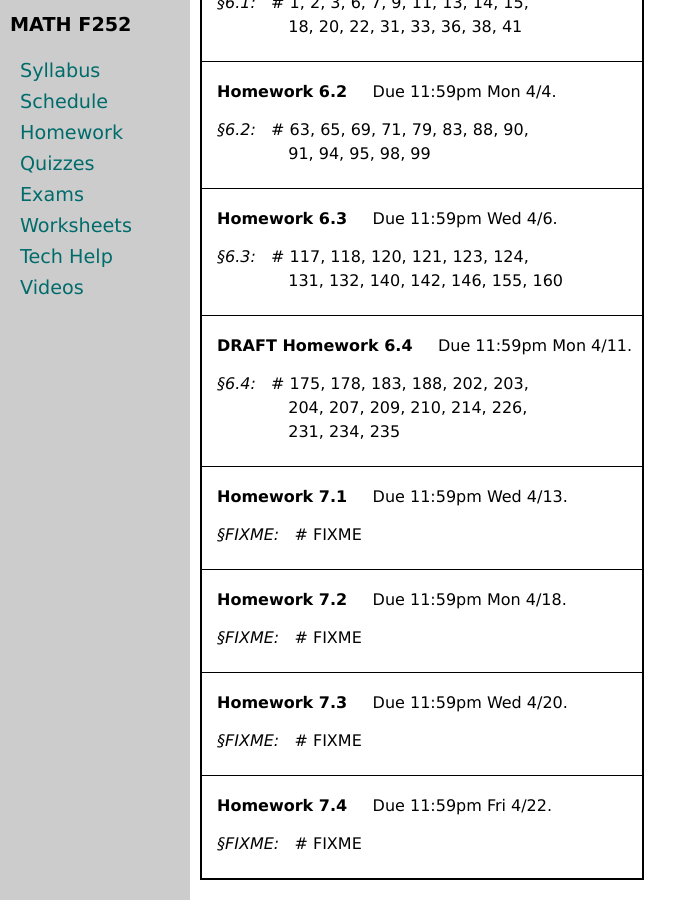
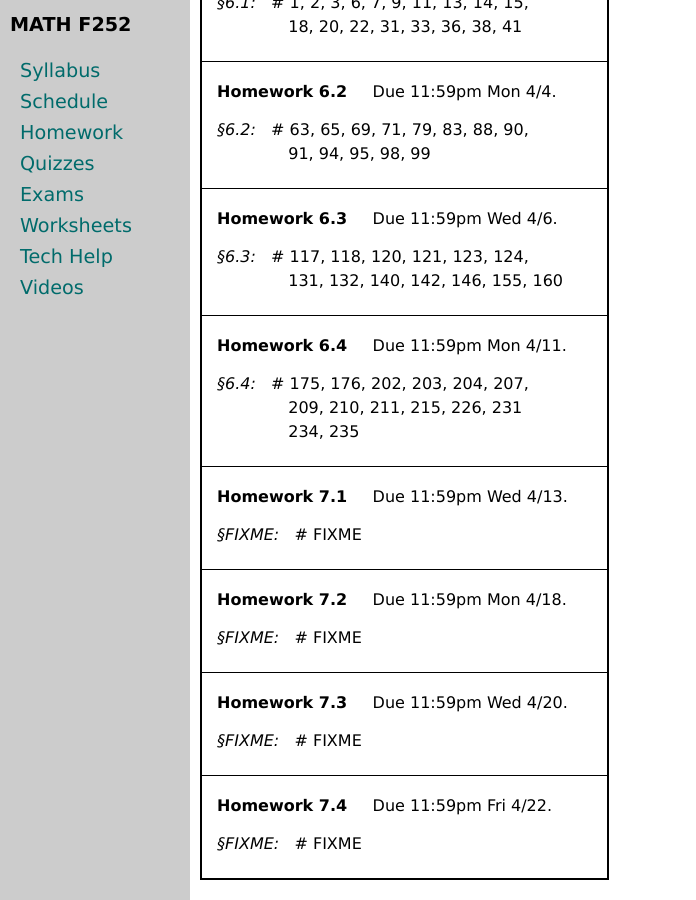
Before and after one commit to uaf-math/calc2, a Jekyll site: the page built from homework.md, in a window 1280 px wide and 900 px high, scrolled down 3554 px. Shown: the whole window, without its empty margins (0-696 px from the left). Built offline with Jekyll 4.4.1, drawn with Linux system fonts in a browser that asks for light colours.

Commit message:
Finalize HW 6.4

```diff
--- a/_data/homework.yml
+++ b/_data/homework.yml
@@ -155,13 +155,13 @@ homework:
   - section: 6.3
     problems: 117, 118, 120, 121, 123, 124,
     cont: 131, 132, 140, 142, 146, 155, 160
-- name: DRAFT Homework 6.4
+- name: Homework 6.4
   due: 11:59pm Mon 4/11
   sections:
   - section: 6.4
-    problems: 175, 178, 183, 188, 202, 203,
-    cont: 204, 207, 209, 210, 214, 226,
-    contcont: 231, 234, 235
+    problems: 175, 176, 202, 203, 204, 207,
+    cont: 209, 210, 211, 215, 226, 231
+    contcont: 234, 235
 - name: Homework 7.1
   due: 11:59pm Wed 4/13
   sections:
```
